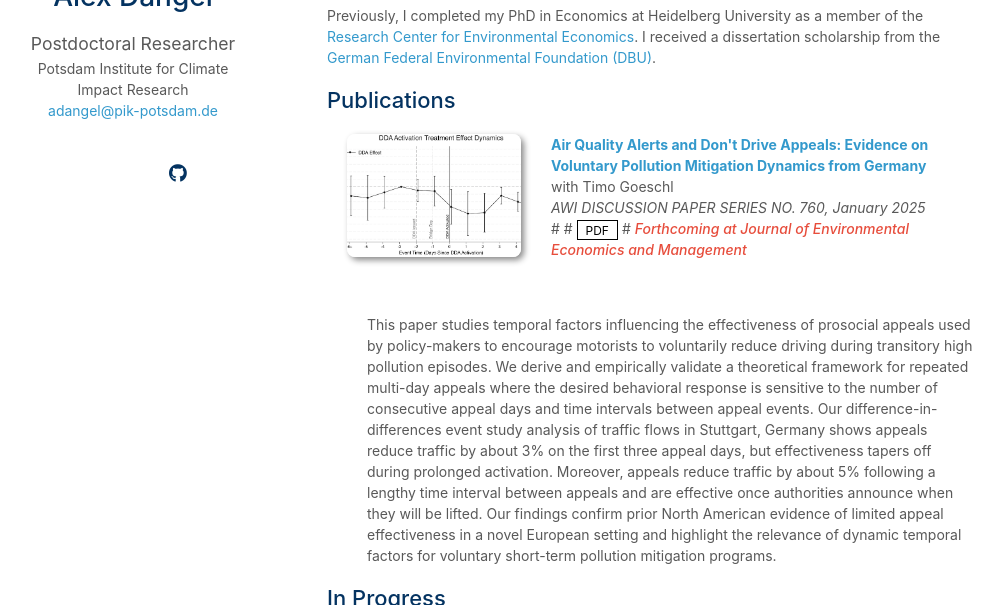
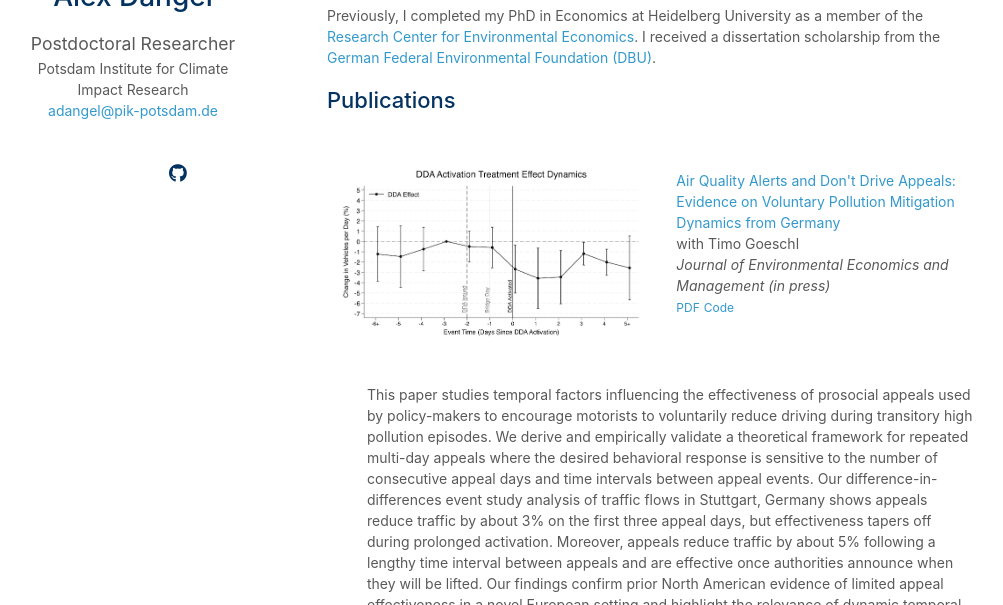
Before and after one commit to alexdangel/alexdangel.github.io, a Jekyll site: the page built from index.md, in a window 1280 px wide and 900 px high, cut to the strip 295-900 px from the top of the window. Shown: the whole strip, without its empty margins (143-1146 px from the left). Built offline with Jekyll 4.4.1, drawn with Linux system fonts in a browser that asks for light colours; nearby versions of some CDN libraries; a style sheet for code colours, icons or effects is not loaded; our own code applies the rules of GitHub Pages for plain Markdown files.

Commit message:
JEEM Update

```diff
--- a/_data/publications.yml
+++ b/_data/publications.yml
@@ -2,7 +2,7 @@ main:
 
   - title: "Air Quality Alerts and Don't Drive Appeals: Evidence on Voluntary Pollution Mitigation Dynamics from Germany"
     authors: with Timo Goeschl
-    conference: AWI DISCUSSION PAPER SERIES NO. 760, January 2025
+    conference: Journal of Environmental Economics and Management (in press)
     image: ./assets/img/aqa_teaser.png
-    notes: "Forthcoming at Journal of Environmental Economics and Management"
-    pdf: https://archiv.ub.uni-heidelberg.de/volltextserver/36004/7/Dangel_Goeschl_2025_dp760.pdf
+    pdf: https://www.sciencedirect.com/science/article/pii/S0095069625001329
+    code: https://doi.org/10.11588/data/TO3AAL
--- a/_includes/publications.md
+++ b/_includes/publications.md
@@ -1,15 +1,15 @@
-<h2 id="publications" style="margin: 2px 0px -15px;">Publications</h2>
+<h2 id="publications">Publications</h2>
 
 <div class="publications">
 <ol class="bibliography">
 
 {% for link in site.data.publications.main %}
 
-<li>
+
 <div class="pub-row">
   <div class="col-sm-3 abbr" style="position: relative;padding-right: 15px;padding-left: 15px;">
     {% if link.image %}
-    <img src="{{ link.image }}" class="teaser img-fluid z-depth-1" style="width=100;height=40%">
+    <img src="{{ link.image }}" class="teaser img-fluid z-depth-1" style="width=100;margin-top:25px;height=40%">
     {% endif %}
     {% if link.conference_short %}
     <abbr class="badge">{{ link.conference_short }}</abbr>
@@ -21,9 +21,9 @@
       <div class="periodical"><em>{{ link.conference }}</em>
       </div>
     <div class="links">
-     # {% if link.pdf %}
-    #  <a href="{{ link.pdf }}" class="btn btn-sm z-depth-0" role="button" target="_blank" style="font-size:12px;">PDF</a>
-     # {% endif %}
+      {% if link.pdf %}
+      <a href="{{ link.pdf }}" class="btn btn-sm z-depth-0" role="button" target="_blank" style="font-size:12px;">PDF</a>
+      {% endif %}
       {% if link.code %}
       <a href="{{ link.code }}" class="btn btn-sm z-depth-0" role="button" target="_blank" style="font-size:12px;">Code</a>
       {% endif %}
@@ -45,7 +45,6 @@
     </div>
   </div>
 </div>
-</li>
 
 <br>
 
```
